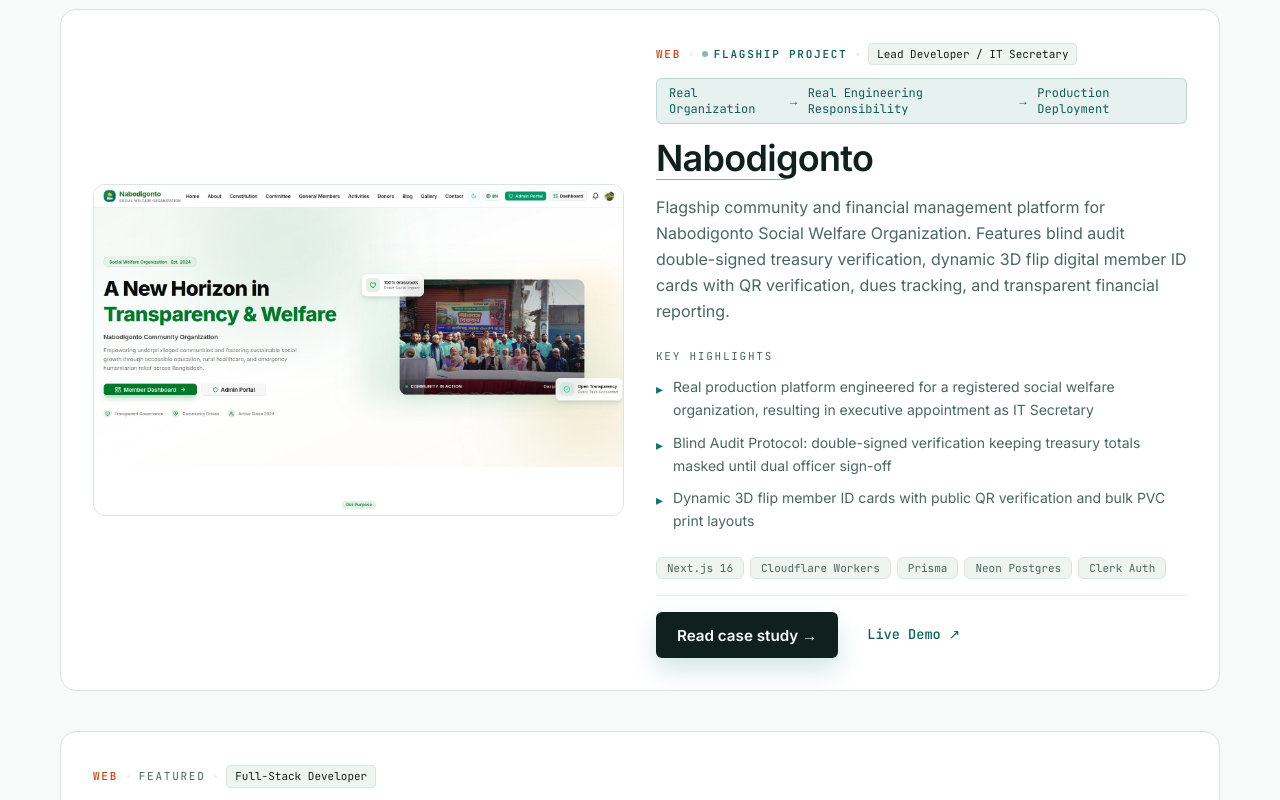
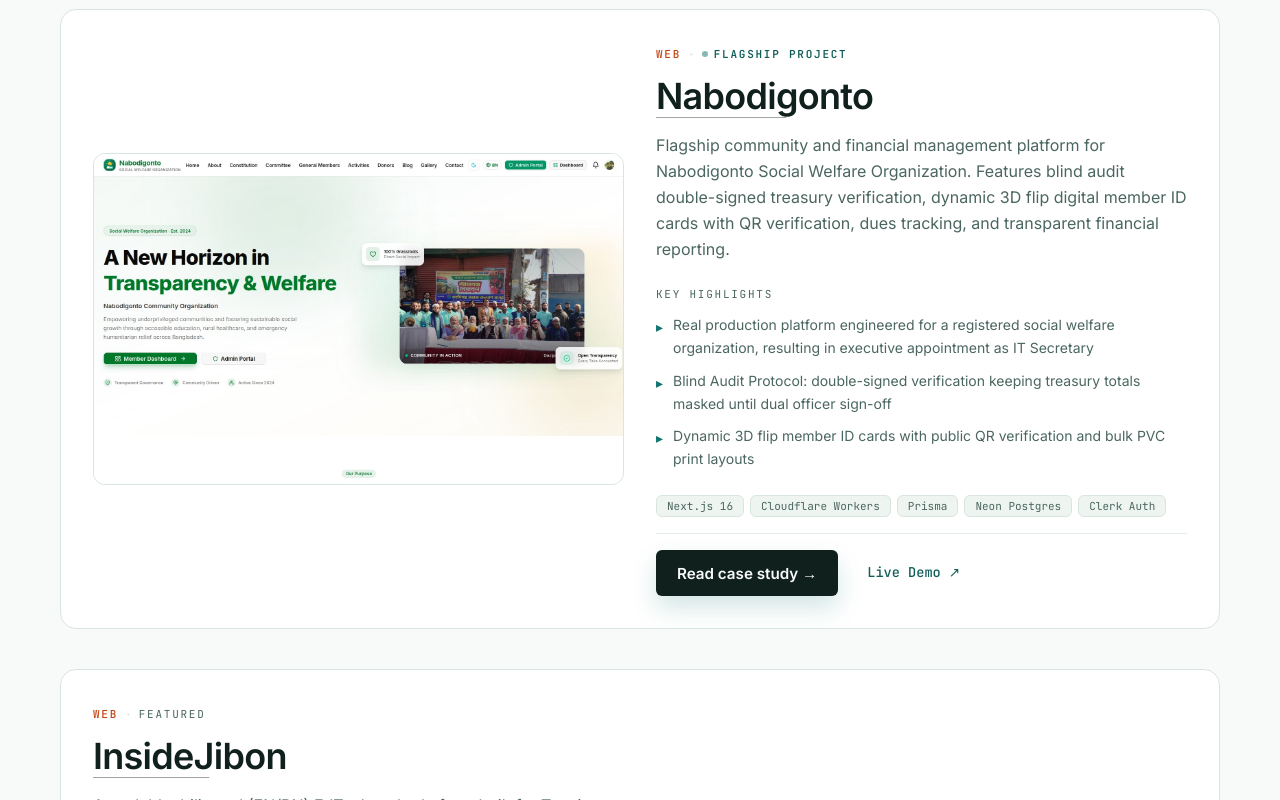
Before and after one commit to Shourov735/portfolio, a Next.js app: page / in a window 1280 px wide. Shown: the part 1680-2480 px from the top of the page. Built offline with nearby package versions, Linux system fonts and the light colour scheme.

Commit message:
refactor: prune unneeded sections, restore academic foundation, and update skills

```diff
--- a/app/page.tsx
+++ b/app/page.tsx
@@ -2,12 +2,9 @@
 import { StatsBand } from "@/components/stats-band"
 import { Spotlight } from "@/components/spotlight"
 import { Projects } from "@/components/projects"
-import { Timeline } from "@/components/timeline"
-import { Achievements } from "@/components/achievements"
 import { Skills } from "@/components/skills"
 import { About } from "@/components/about"
 import { Education } from "@/components/education"
-import { AdmissionResults } from "@/components/admission-results"
 import { LatestPosts } from "@/components/blog/latest-posts"
 import { CurrentlyLooking } from "@/components/currently-looking"
 import { NowLearning } from "@/components/now-learning"
@@ -21,12 +18,9 @@
       <StatsBand />
       <Spotlight />
       <Projects />
-      <Timeline />
-      <Achievements />
       <Skills />
       <About />
       <Education />
-      <AdmissionResults />
       <LatestPosts />
       <CurrentlyLooking />
       <NowLearning />
--- a/components/achievements.tsx
+++ /dev/null
@@ -1,41 +0,0 @@
-import { getContent } from "@/lib/content"
-import { ScrollReveal } from "@/components/scroll-reveal"
-
-export function Achievements() {
-  const items = getContent().achievements
-
-  return (
-    <section className="section" id="achievements">
-      <div className="container-main">
-        <ScrollReveal>
-          <div className="section-heading">
-            <p className="eyebrow">Honors & Competitions</p>
-            <h2>Competitive programming milestones & recognition.</h2>
-            <p className="text-[var(--color-muted)] max-w-[60ch] mt-3 text-base">
-              National contest participations, leadership appointments, and university level programming
-              achievements.
-            </p>
-          </div>
-        </ScrollReveal>
-        <div className="grid grid-cols-1 sm:grid-cols-2 lg:grid-cols-4 gap-5">
-          {items.map((item) => (
-            <ScrollReveal key={item.title}>
-              <article className="h-full border border-[var(--color-line)] rounded-xl bg-[var(--color-surface)] p-6 hover:border-[var(--color-primary)] transition-colors">
-                <div
-                  aria-hidden="true"
-                  className="inline-flex items-center justify-center w-9 h-9 rounded-md bg-[var(--color-text)] text-[var(--color-bg)] mb-5"
-                >
-                  <span className="font-mono text-[11px] uppercase tracking-wider">★</span>
-                </div>
-                <h3 className="font-display text-lg text-[var(--color-text)] leading-snug tracking-tight">
-                  {item.title}
-                </h3>
-                <p className="text-[var(--color-muted)] mt-3 text-sm leading-relaxed">{item.summary}</p>
-              </article>
-            </ScrollReveal>
-          ))}
-        </div>
-      </div>
-    </section>
-  )
-}
--- a/components/admission-results.tsx
+++ /dev/null
@@ -1,66 +0,0 @@
-"use client"
-
-import { getContent } from "@/lib/content"
-import { ScrollReveal } from "@/components/scroll-reveal"
-
-export function AdmissionResults() {
-  const content = getContent() as unknown as {
-    admissionResults?: Array<{ university: string; marks: string; merit: string }>
-  }
-  const results = content.admissionResults || []
-
-  if (!results.length) return null
-
-  return (
-    <section className="section py-10 md:py-14" id="academic-merit">
-      <div className="container-main max-w-[860px]">
-        <ScrollReveal>
-          <div className="border border-[var(--color-line)] rounded-xl bg-[var(--color-surface)] p-6 md:p-8 shadow-xs">
-            <div className="flex flex-col sm:flex-row sm:items-center sm:justify-between gap-2 mb-6 pb-4 border-b border-[var(--color-line)]">
-              <div>
-                <p className="eyebrow mb-1">Academic Milestone</p>
-                <h3 className="font-display text-xl md:text-2xl text-[var(--color-text)] tracking-tight">
-                  University Admission Test Results
-                </h3>
-              </div>
-              <span className="text-[11px] font-mono text-[var(--color-muted)] uppercase tracking-wider">
-                Session 2023–2024
-              </span>
-            </div>
-
-            <p className="text-xs md:text-sm text-[var(--color-muted)] leading-relaxed mb-6">
-              National competitive admission test records across leading public science and engineering
-              universities in Bangladesh.
-            </p>
-
-            <div className="overflow-x-auto">
-              <table className="w-full text-xs md:text-sm border-collapse">
-                <thead>
-                  <tr className="border-b border-[var(--color-line)] text-[var(--color-muted)] font-mono uppercase text-[11px] tracking-wider">
-                    <th className="text-left py-2.5 pr-4 font-medium">Institution</th>
-                    <th className="text-left py-2.5 px-4 font-medium">Score</th>
-                    <th className="text-right py-2.5 pl-4 font-medium">National Merit</th>
-                  </tr>
-                </thead>
-                <tbody className="divide-y divide-[var(--color-line)]/50">
-                  {results.map((r) => (
-                    <tr
-                      key={r.university}
-                      className="hover:bg-[var(--color-surface-muted)]/50 transition-colors"
-                    >
-                      <td className="py-3 pr-4 text-[var(--color-text)] font-medium">{r.university}</td>
-                      <td className="py-3 px-4 text-[var(--color-muted)] font-mono text-xs">{r.marks}</td>
-                      <td className="py-3 pl-4 text-right text-[var(--color-primary-strong)] font-mono font-semibold">
-                        {r.merit}
-                      </td>
-                    </tr>
-                  ))}
-                </tbody>
-              </table>
-            </div>
-          </div>
-        </ScrollReveal>
-      </div>
-    </section>
-  )
-}
--- a/components/education.tsx
+++ b/components/education.tsx
@@ -14,11 +14,12 @@
             <p className="eyebrow">Academic Foundation</p>
             <h2>Rigorous computer science & software engineering education.</h2>
             <p className="text-[var(--color-muted)] max-w-[620px] mt-2 text-base">
-              Formal degree coursework at the Institute of Information Technology, University of Dhaka.
+              Formal degree coursework at IIT, University of Dhaka, coupled with national admission merit
+              records.
             </p>
           </div>
         </ScrollReveal>
-        <div className="grid grid-cols-1 md:grid-cols-2 gap-6">
+        <div className="grid grid-cols-1 md:grid-cols-2 lg:grid-cols-3 gap-6">
           {items.map((item) => (
             <ScrollReveal key={item.title}>
               <article className="h-full border border-[var(--color-line)] rounded-xl bg-[var(--color-surface)] p-6 hover:border-[var(--color-primary)] transition-colors flex flex-col">
--- a/components/header.tsx
+++ b/components/header.tsx
@@ -10,7 +10,7 @@
   { href: "/#projects", label: "Projects", id: "projects" },
   { href: "/#skills", label: "Skills", id: "skills" },
   { href: "/#about", label: "About", id: "about" },
-  { href: "/#journey", label: "Journey", id: "journey" },
+  { href: "/#education", label: "Education", id: "education" },
   { href: "/blog", label: "Writing", id: "blog" },
   { href: "/#contact", label: "Contact", id: "contact" },
 ]
--- a/components/projects.tsx
+++ b/components/projects.tsx
@@ -144,13 +144,8 @@
                           {project.title}
                         </Link>
                       </h3>
-                      {project.role && (
-                        <p className="text-[11px] font-mono uppercase tracking-wider text-[var(--color-primary-strong)] mt-1">
-                          {project.role}
-                        </p>
-                      )}
 
-                      <p className="text-[var(--color-muted)] mt-2 text-sm leading-relaxed line-clamp-3">
+                      <p className="text-[var(--color-muted)] mt-2.5 text-sm leading-relaxed line-clamp-3">
                         {project.summary}
                       </p>
 
--- a/components/spotlight.tsx
+++ b/components/spotlight.tsx
@@ -66,27 +66,7 @@
                               Featured
                             </span>
                           )}
-                          {project.role && (
-                            <>
-                              <span aria-hidden="true" className="text-[var(--color-line)]">
-                                ·
-                              </span>
-                              <span className="text-[11px] font-mono text-[var(--color-text)] bg-[var(--color-surface-muted)] px-2 py-0.5 rounded border border-[var(--color-line)]">
-                                {project.role}
-                              </span>
-                            </>
-                          )}
                         </div>
-
-                        {index === 0 && (
-                          <div className="mb-4 inline-flex items-center gap-2 text-xs font-mono text-[var(--color-primary-strong)] bg-[var(--color-primary)]/10 px-3 py-1.5 rounded-md border border-[var(--color-primary)]/20">
-                            <span>Real Organization</span>
-                            <span aria-hidden="true">→</span>
-                            <span>Real Engineering Responsibility</span>
-                            <span aria-hidden="true">→</span>
-                            <span>Production Deployment</span>
-                          </div>
-                        )}
 
                         <h3 className="font-display text-3xl md:text-4xl text-[var(--color-text)] tracking-tight leading-[1.05] text-balance">
                           <Link href={`/projects/${slug}`} className="link-underline">
--- a/components/timeline.tsx
+++ /dev/null
@@ -1,47 +0,0 @@
-import { getContent } from "@/lib/content"
-import { ScrollReveal } from "@/components/scroll-reveal"
-
-export function Timeline() {
-  const items = getContent().timeline
-
-  return (
-    <section className="section" id="journey">
-      <div className="container-main">
-        <ScrollReveal>
-          <div className="section-heading">
-            <p className="eyebrow">Milestones & Leadership</p>
-            <h2>Engineering journey and academic evolution.</h2>
-            <p className="text-[var(--color-muted)] max-w-[60ch] mt-3 text-base">
-              From early competitive problem solving to university, open-source work, and leadership roles.
-            </p>
-          </div>
-        </ScrollReveal>
-        <div className="relative grid gap-6 max-w-[860px]">
-          <div
-            className="absolute left-[7px] top-3 bottom-3 w-[1px] bg-gradient-to-b from-[var(--color-primary)] via-[var(--color-line)] to-transparent"
-            aria-hidden="true"
-          />
-          {items.map((item) => (
-            <ScrollReveal key={item.title}>
-              <article className="relative ml-8 pl-2 py-2">
-                <span
-                  className="absolute -left-[7px] top-3 w-3.5 h-3.5 rounded-full bg-[var(--color-primary)] ring-4 ring-[var(--color-bg)]"
-                  aria-hidden="true"
-                />
-                <p className="text-[11px] font-mono uppercase tracking-[0.16em] text-[var(--color-accent)] font-medium">
-                  {item.date}
-                </p>
-                <h3 className="font-display text-xl md:text-2xl text-[var(--color-text)] mt-2 tracking-tight">
-                  {item.title}
-                </h3>
-                <p className="text-[var(--color-muted)] mt-2 text-[0.95rem] leading-relaxed max-w-[60ch]">
-                  {item.summary}
-                </p>
-              </article>
-            </ScrollReveal>
-          ))}
-        </div>
-      </div>
-    </section>
-  )
-}
--- a/data/content.json
+++ b/data/content.json
@@ -56,7 +56,10 @@
         { "name": "Python" },
         { "name": "MySQL" },
         { "name": "Prisma ORM" },
-        { "name": "Firebase" }
+        { "name": "Firebase" },
+        { "name": "MongoDB" },
+        { "name": "Supabase" },
+        { "name": "SQL Indexing & Optimization" }
       ]
     }
   ],
@@ -692,12 +695,12 @@
       "summary": "Applying Gang of Four (GoF) design patterns and software architectural principles in IIT DU coursework and desktop systems."
     },
     {
-      "title": "Mobile Development with React Native",
-      "summary": "Building offline-first applications with Expo, local persistence models, and clean mobile UX."
+      "title": "Database Management Systems (DBMS)",
+      "summary": "Studying relational schema design, ACID transactions, B-Tree indexing, and query optimization strategies in IIT DU coursework."
     },
     {
-      "title": "Systems & OS Concepts",
-      "summary": "Exploring operating system fundamentals, memory management, threads, and network socket programming in C."
+      "title": "Operating Systems & Concurrency",
+      "summary": "Deepening understanding of process scheduling, synchronization primitives (mutexes, semaphores), multithreading, and memory management in C/Linux."
     },
     {
       "title": "Algorithmic Problem Solving",
@@ -710,28 +713,6 @@
     "description": "Currently looking for software engineering internship and junior engineering opportunities where I can work on backend, full-stack, cloud, or systems-oriented problems.",
     "targetRoles": ["Backend Engineering", "Full-Stack Web", "Cloud & Systems", "Mobile Engineering"]
   },
-  "timeline": [
-    {
-      "date": "2024 - Present",
-      "title": "IT Secretary — Nabodigonto Social Welfare Organization",
-      "summary": "Appointed IT Secretary after architecting and launching the organization's official web and financial audit platform."
-    },
-    {
-      "date": "2024 - Present",
-      "title": "BSc in Software Engineering",
-      "summary": "Studying software engineering at the Institute of Information Technology (IIT), University of Dhaka."
-    },
-    {
-      "date": "2024",
-      "title": "University Admission Milestone",
-      "summary": "Secured merit position 735 at University of Dhaka and merit 3 at Rajshahi University admission tests."
-    },
-    {
-      "date": "2020 - 2022",
-      "title": "Higher Secondary Certificate",
-      "summary": "Built a solid foundation in mathematics, physics, and computer science principles."
-    }
-  ],
   "education": [
     {
       "title": "Bachelor of Science in Software Engineering",
@@ -748,14 +729,11 @@
       ]
     },
     {
-      "title": "Higher Secondary Certificate",
+      "title": "University Admission",
       "institution": "Science Background",
-      "duration": "2020 - 2022",
-      "summary": "Focused on mathematics and physics, strengthening problem-solving and analytical thinking.",
-      "coursework": ["Mathematics", "Physics", "Computer Science"]
-    }
-  ],
-  "admissionResults": [
+      "duration": "2024",
+      "summary": "Admission test results across several top universities in Bangladesh.",
+      "results": [
         {
           "university": "University of Dhaka",
           "marks": "89.5/120",
@@ -781,23 +759,14 @@
           "marks": "N/A",
           "merit": "2851"
         }
-  ],
-  "achievements": [
-    {
-      "title": "IT Secretary Appointment",
-      "summary": "Appointed IT Secretary at Nabodigonto Social Welfare Organization after engineering and deploying their digital platform and financial audit system."
+      ]
     },
     {
-      "title": "Open Source Contribution Merged",
-      "summary": "Contributed algorithmic refactoring and memory optimizations to romankh3/image-comparison (Maven Central Java library) for an academic SE assignment (PR #255)."
-    },
-    {
-      "title": "Competitive Programming Milestones",
-      "summary": "Solved 150+ algorithmic problems across Codeforces and LeetCode with active contest participation."
-    },
-    {
-      "title": "University Admission Merit",
-      "summary": "Achieved merit position 735 at University of Dhaka and merit 3 at Rajshahi University admission tests."
+      "title": "Higher Secondary Certificate",
+      "institution": "Science Background",
+      "duration": "2020 - 2022",
+      "summary": "Focused on mathematics and physics, strengthening problem-solving and analytical thinking.",
+      "coursework": ["Mathematics", "Physics", "Computer Science"]
     }
   ],
   "testimonials": []
--- a/lib/types.ts
+++ b/lib/types.ts
@@ -121,10 +121,9 @@
   projects: Project[]
   notes: Note[]
   now: NowItem[]
-  timeline: TimelineItem[]
   education: EducationItem[]
-  admissionResults?: EducationResult[]
-  achievements: Achievement[]
+  timeline?: TimelineItem[]
+  achievements?: Achievement[]
   testimonials: string[]
   lookingFor?: LookingFor
 }
```
Lines whose indentation alone changed are shown as unchanged.
